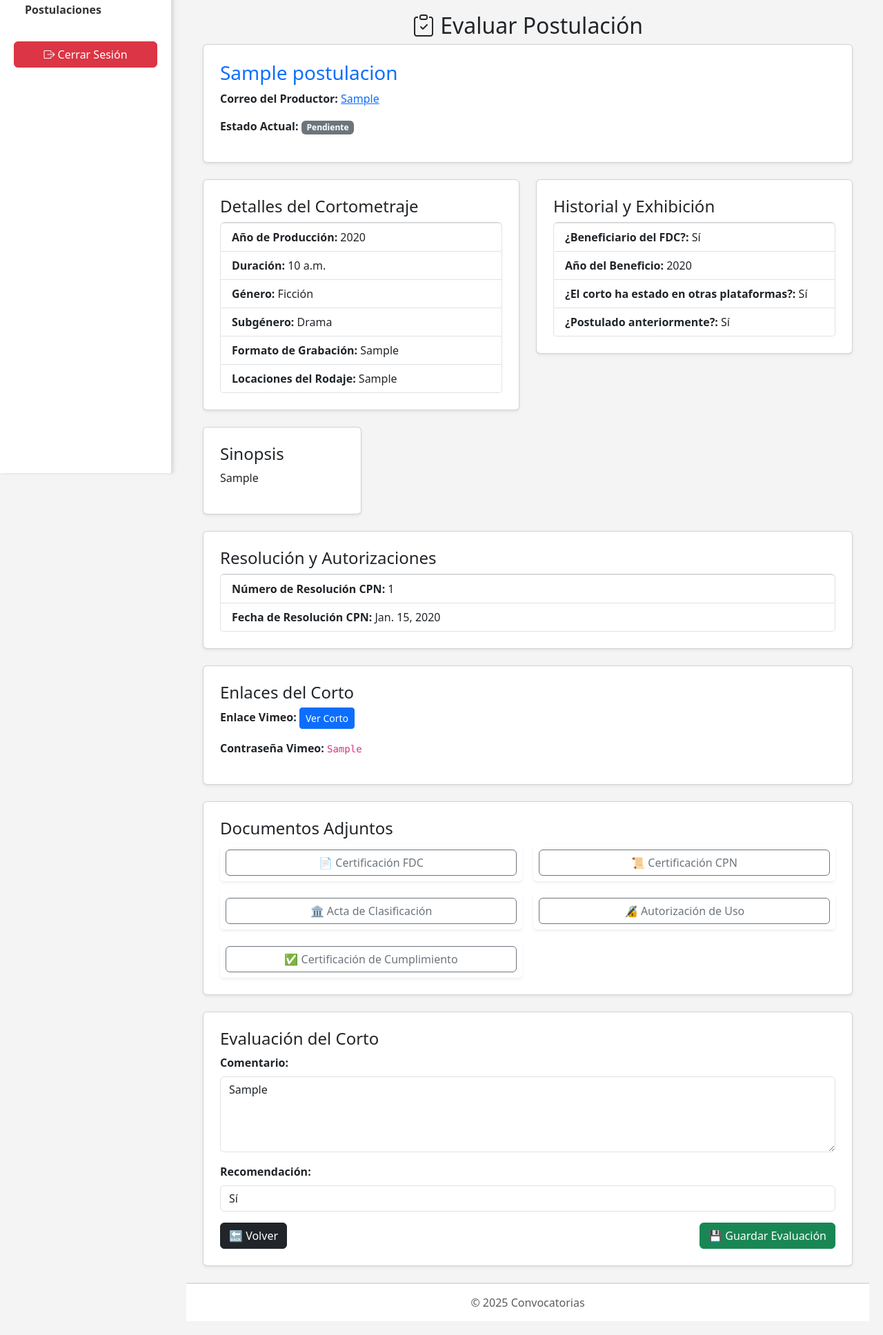
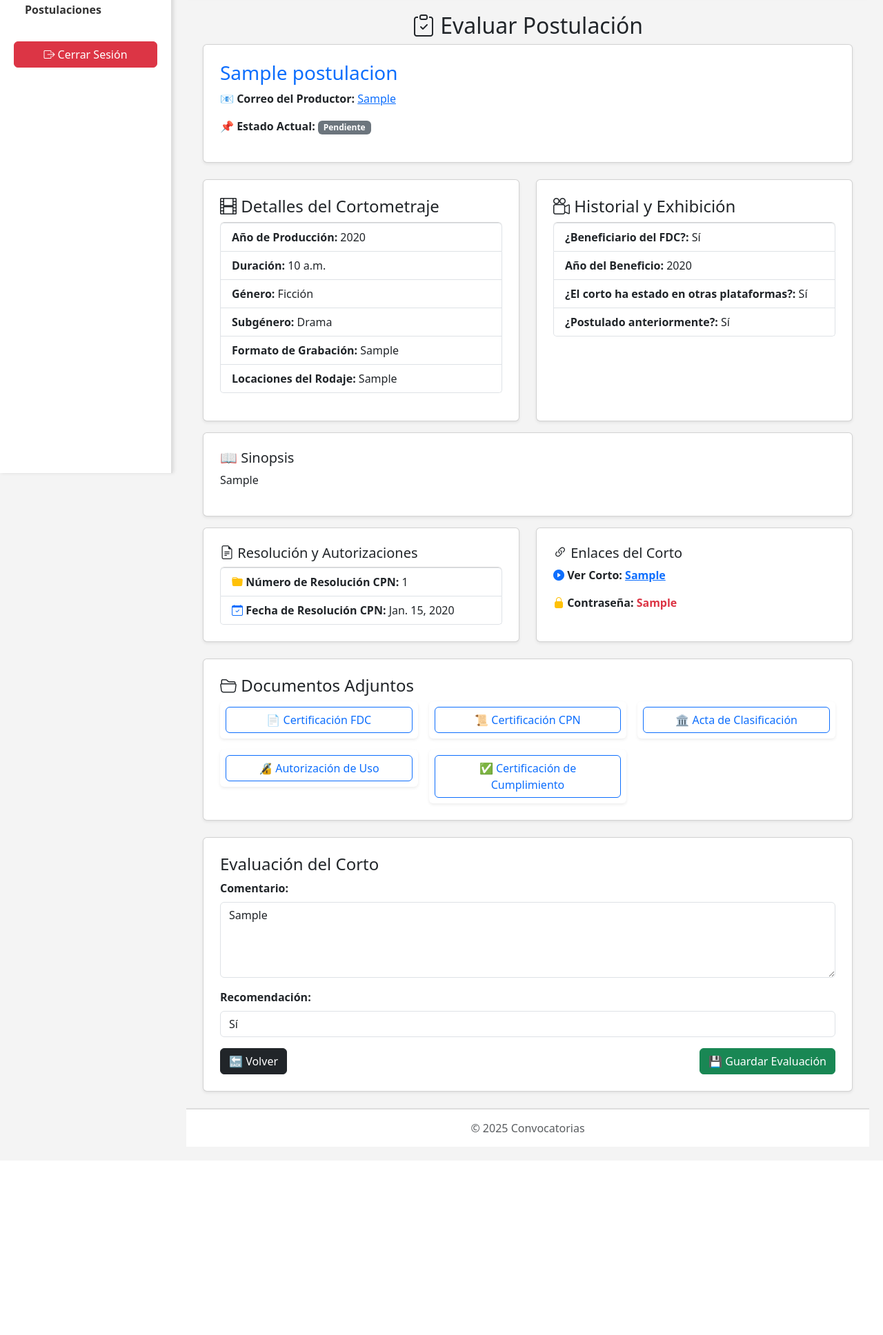
Before and after one commit to mlopez8621/conv_cort_proyec, a Django app: page /convocatorias/evaluar-postulacion/1/ in a window 1280 px wide. Shown: the part 114-2050 px from the top of the page at 69% size. After the commit the page ends 1756 px from the top, so only its background shows below. Run offline with Django 5.2, Linux system fonts and the light colour scheme; a user stored in the database is signed in; tables that the repository leaves empty hold one stand-in row (values such as "Sample post").

Commit message:
Formulario evaluacion

```diff
--- a/convocatorias/templates/convocatorias/evaluar_postulacion.html
+++ b/convocatorias/templates/convocatorias/evaluar_postulacion.html
@@ -7,8 +7,10 @@
     <!-- 🔹 Información principal -->
     <div class="card shadow-sm p-4 mb-4">
         <h3 class="text-primary">{{ postulacion.titulo }}</h3>
-        <p><strong>Correo del Productor:</strong> <a href="mailto:{{ postulacion.correo_productor }}">{{ postulacion.correo_productor }}</a></p>
-        <p><strong>Estado Actual:</strong>
+        <p><strong>📧 Correo del Productor:</strong>
+            <a href="mailto:{{ postulacion.correo_productor }}">{{ postulacion.correo_productor }}</a>
+        </p>
+        <p><strong>📌 Estado Actual:</strong>
             <span class="badge
                 {% if postulacion.estado == 'evaluacion' %} bg-warning text-dark
                 {% elif postulacion.estado == 'rechazado' %} bg-danger
@@ -21,10 +23,10 @@
     </div>
 
     <!-- 🔹 Sección de Detalles -->
-    <div class="row">
+    <div class="row mb-3"> <!-- Añadí un margen inferior a la fila -->
         <div class="col-md-6">
-            <div class="card shadow-sm p-4 mb-4">
-                <h4>Detalles del Cortometraje</h4>
+            <div class="card shadow-sm p-4 mb-3 h-100"> <!-- Ajuste de margen inferior -->
+                <h4><i class="bi bi-film"></i> Detalles del Cortometraje</h4>
                 <ul class="list-group">
                     <li class="list-group-item"><strong>Año de Producción:</strong> {{ postulacion.anio_produccion }}</li>
                     <li class="list-group-item"><strong>Duración:</strong> {{ postulacion.duracion }}</li>
@@ -37,17 +39,11 @@
                     <li class="list-group-item"><strong>Locaciones del Rodaje:</strong> {{ postulacion.locaciones_rodaje }}</li>
                 </ul>
             </div>
-            <div class="col-md-6">
-                <div class="card shadow-sm p-4 mb-4">
-                    <h4>Sinopsis</h4>
-                    <p>{{ postulacion.sinopsis_corta }}</p>
-                </div>
-            </div>
         </div>
 
         <div class="col-md-6">
-            <div class="card shadow-sm p-4 mb-4">
-                <h4>Historial y Exhibición</h4>
+            <div class="card shadow-sm p-4 mb-3 h-100"> <!-- Ajuste de margen inferior -->
+                <h4><i class="bi bi-camera-reels"></i> Historial y Exhibición</h4>
                 <ul class="list-group">
                     <li class="list-group-item"><strong>¿Beneficiario del FDC?:</strong> {{ postulacion.get_beneficiario_fdc_display }}</li>
                     {% if postulacion.beneficiario_fdc == "si" %}
@@ -63,34 +59,71 @@
         </div>
     </div>
 
-    <!-- 🔹 Resolución y Autorizaciones -->
-    <div class="card shadow-sm p-4 mb-4">
-        <h4>Resolución y Autorizaciones</h4>
+    <!-- 📖 Sinopsis -->
+    <div class="card shadow-sm p-4 mb-3">
+        <h5>📖 Sinopsis</h5>
+        <p class="text-justify">{{ postulacion.sinopsis_corta }}</p>
+    </div>
+
+    <!-- 📑 Resolución y Autorizaciones + 🎥 Enlaces del Corto -->
+    <div class="row mb-4"> <!-- 🔹 Añadí "mb-4" aquí para dar espacio con Documentos Adjuntos -->
+        <div class="col-md-6">
+            <div class="card shadow-sm p-4 h-100">
+                <h5><i class="bi bi-file-earmark-text"></i> Resolución y Autorizaciones</h5>
                 <ul class="list-group">
-            <li class="list-group-item"><strong>Número de Resolución CPN:</strong> {{ postulacion.resolucion_cpn }}</li>
-            <li class="list-group-item"><strong>Fecha de Resolución CPN:</strong> {{ postulacion.fecha_resolucion_cpn }}</li>
+                    <li class="list-group-item">
+                        <i class="bi bi-folder-fill text-warning"></i>
+                        <strong>Número de Resolución CPN:</strong> {{ postulacion.resolucion_cpn }}
+                    </li>
+                    <li class="list-group-item">
+                        <i class="bi bi-calendar-check text-primary"></i>
+                        <strong>Fecha de Resolución CPN:</strong> {{ postulacion.fecha_resolucion_cpn }}
+                    </li>
                 </ul>
             </div>
+        </div>
 
-    <!-- 🔹 Enlaces del Corto -->
-    <div class="card shadow-sm p-4 mb-4">
-        <h4>Enlaces del Corto</h4>
+        <!-- 🎥 Enlaces del Corto -->
+        <div class="col-md-6">
+            <div class="card shadow-sm p-4 h-100">
+                <h5><i class="bi bi-link-45deg"></i> Enlaces del Corto</h5>
+                <div>
                     {% if postulacion.enlace_vimeo %}
-            <p><strong>Enlace Vimeo:</strong> <a href="{{ postulacion.enlace_vimeo }}" class="btn btn-primary btn-sm" target="_blank">Ver Corto</a></p>
+                        <p>
+                            <i class="bi bi-play-circle-fill text-primary"></i>
+                            <strong>Ver Corto:</strong>
+                            <a href="{{ postulacion.enlace_vimeo }}"
+                                class="fw-bold text-primary text-decoration-underline"
+                                target="_blank">
+                                {{ postulacion.enlace_vimeo }}
+                            </a>
+                        </p>
+                    {% else %}
+                        <p class="text-muted"><i class="bi bi-exclamation-circle"></i> No hay enlace disponible.</p>
                     {% endif %}
+
                     {% if postulacion.contrasena_vimeo %}
-            <p><strong>Contraseña Vimeo:</strong> <code>{{ postulacion.contrasena_vimeo }}</code></p>
+                        <p class="mt-2">
+                            <i class="bi bi-lock-fill text-warning"></i>
+                            <strong>Contraseña:</strong>
+                            <span class="fw-bold text-danger">{{ postulacion.contrasena_vimeo }}</span>
+                        </p>
                     {% endif %}
                 </div>
+            </div>
+        </div>
+    </div> <!-- 🔹 La "mb-4" en la fila asegurará la separación con Documentos Adjuntos -->
 
-    <!-- 🔹 Documentos Adjuntos -->
+
+
+    <!-- 📄 Documentos Adjuntos -->
     <div class="card shadow-sm p-4 mb-4">
-        <h4>Documentos Adjuntos</h4>
-        <div class="row row-cols-1 row-cols-md-2 g-3">
+        <h4><i class="bi bi-folder2-open"></i> Documentos Adjuntos</h4>
+        <div class="row row-cols-1 row-cols-md-3 g-3">
             {% if postulacion.certificacion_fdc %}
             <div class="col">
-                <div class="card border-0 shadow-sm p-2">
-                    <a href="{{ postulacion.certificacion_fdc.url }}" class="btn btn-outline-secondary btn-block" target="_blank">
+                <div class="card border-0 shadow-sm p-2 text-center">
+                    <a href="{{ postulacion.certificacion_fdc.url }}" class="btn btn-outline-primary w-100" target="_blank">
                         📄 Certificación FDC
                     </a>
                 </div>
@@ -98,8 +131,8 @@
             {% endif %}
             {% if postulacion.certificacion_cpn %}
             <div class="col">
-                <div class="card border-0 shadow-sm p-2">
-                    <a href="{{ postulacion.certificacion_cpn.url }}" class="btn btn-outline-secondary btn-block" target="_blank">
+                <div class="card border-0 shadow-sm p-2 text-center">
+                    <a href="{{ postulacion.certificacion_cpn.url }}" class="btn btn-outline-primary w-100" target="_blank">
                         📜 Certificación CPN
                     </a>
                 </div>
@@ -107,8 +140,8 @@
             {% endif %}
             {% if postulacion.acta_clasificacion %}
             <div class="col">
-                <div class="card border-0 shadow-sm p-2">
-                    <a href="{{ postulacion.acta_clasificacion.url }}" class="btn btn-outline-secondary btn-block" target="_blank">
+                <div class="card border-0 shadow-sm p-2 text-center">
+                    <a href="{{ postulacion.acta_clasificacion.url }}" class="btn btn-outline-primary w-100" target="_blank">
                         🏛️ Acta de Clasificación
                     </a>
                 </div>
@@ -116,8 +149,8 @@
             {% endif %}
             {% if postulacion.autorizacion_uso %}
             <div class="col">
-                <div class="card border-0 shadow-sm p-2">
-                    <a href="{{ postulacion.autorizacion_uso.url }}" class="btn btn-outline-secondary btn-block" target="_blank">
+                <div class="card border-0 shadow-sm p-2 text-center">
+                    <a href="{{ postulacion.autorizacion_uso.url }}" class="btn btn-outline-primary w-100" target="_blank">
                         🔏 Autorización de Uso
                     </a>
                 </div>
@@ -125,8 +158,8 @@
             {% endif %}
             {% if postulacion.certificacion_cumplimiento %}
             <div class="col">
-                <div class="card border-0 shadow-sm p-2">
-                    <a href="{{ postulacion.certificacion_cumplimiento.url }}" class="btn btn-outline-secondary btn-block" target="_blank">
+                <div class="card border-0 shadow-sm p-2 text-center">
+                    <a href="{{ postulacion.certificacion_cumplimiento.url }}" class="btn btn-outline-primary w-100" target="_blank">
                         ✅ Certificación de Cumplimiento
                     </a>
                 </div>
--- a/convocatorias/templates/convocatorias/verificar_postulacion.html
+++ b/convocatorias/templates/convocatorias/verificar_postulacion.html
@@ -112,7 +112,7 @@
                 </div>
             </div>
         </div>
-</div> <!-- 🔹 La "mb-4" en la fila asegurará la separación con Documentos Adjuntos -->
+    </div> <!-- 🔹 La "mb-4" en la fila asegurará la separación con Documentos Adjuntos -->
 
 
 
@@ -166,7 +166,7 @@
             </div>
             {% endif %}
         </div>
-</div>
+    </div>
 
 
 
```
Lines whose indentation alone changed are shown as unchanged.
